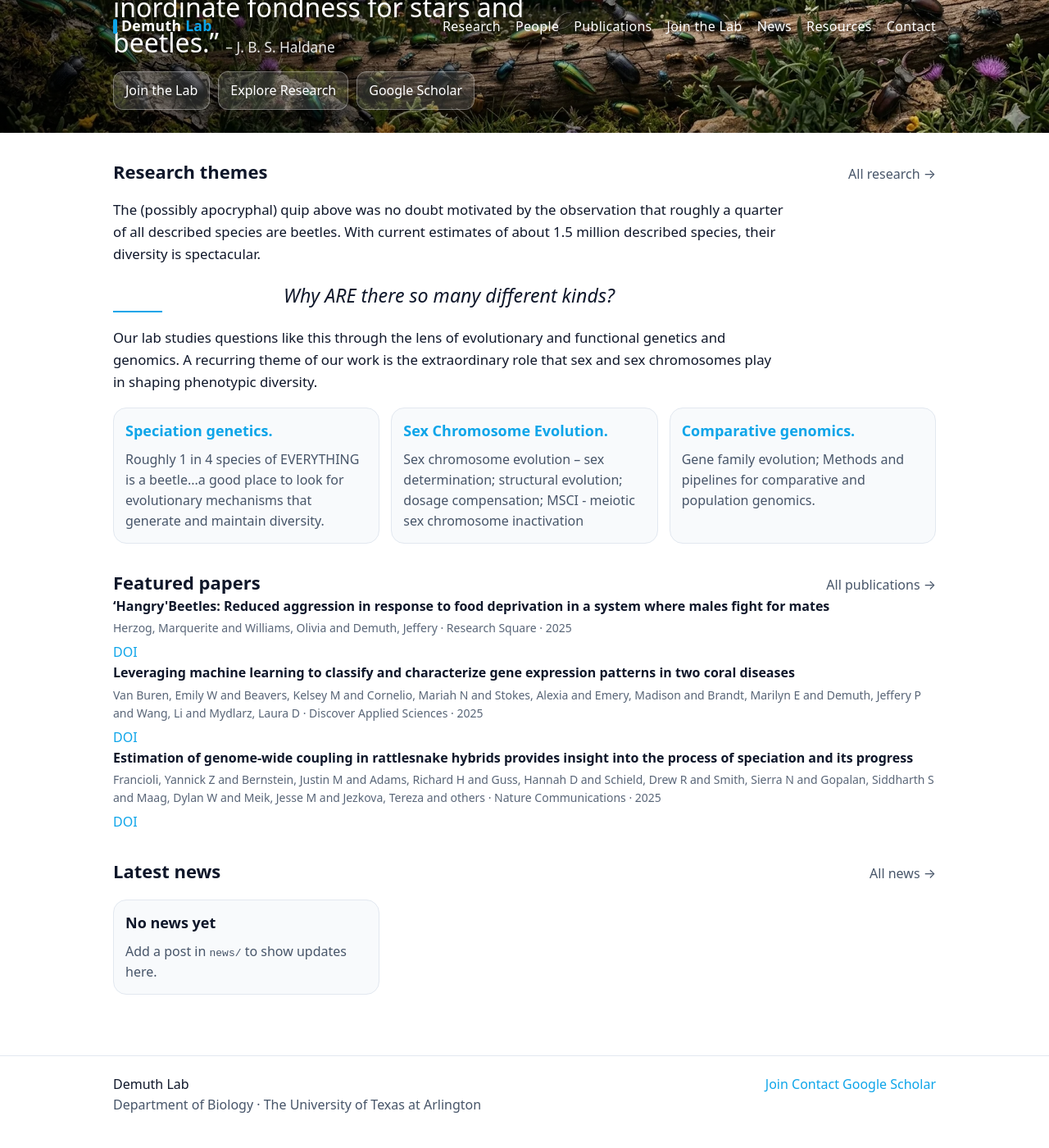
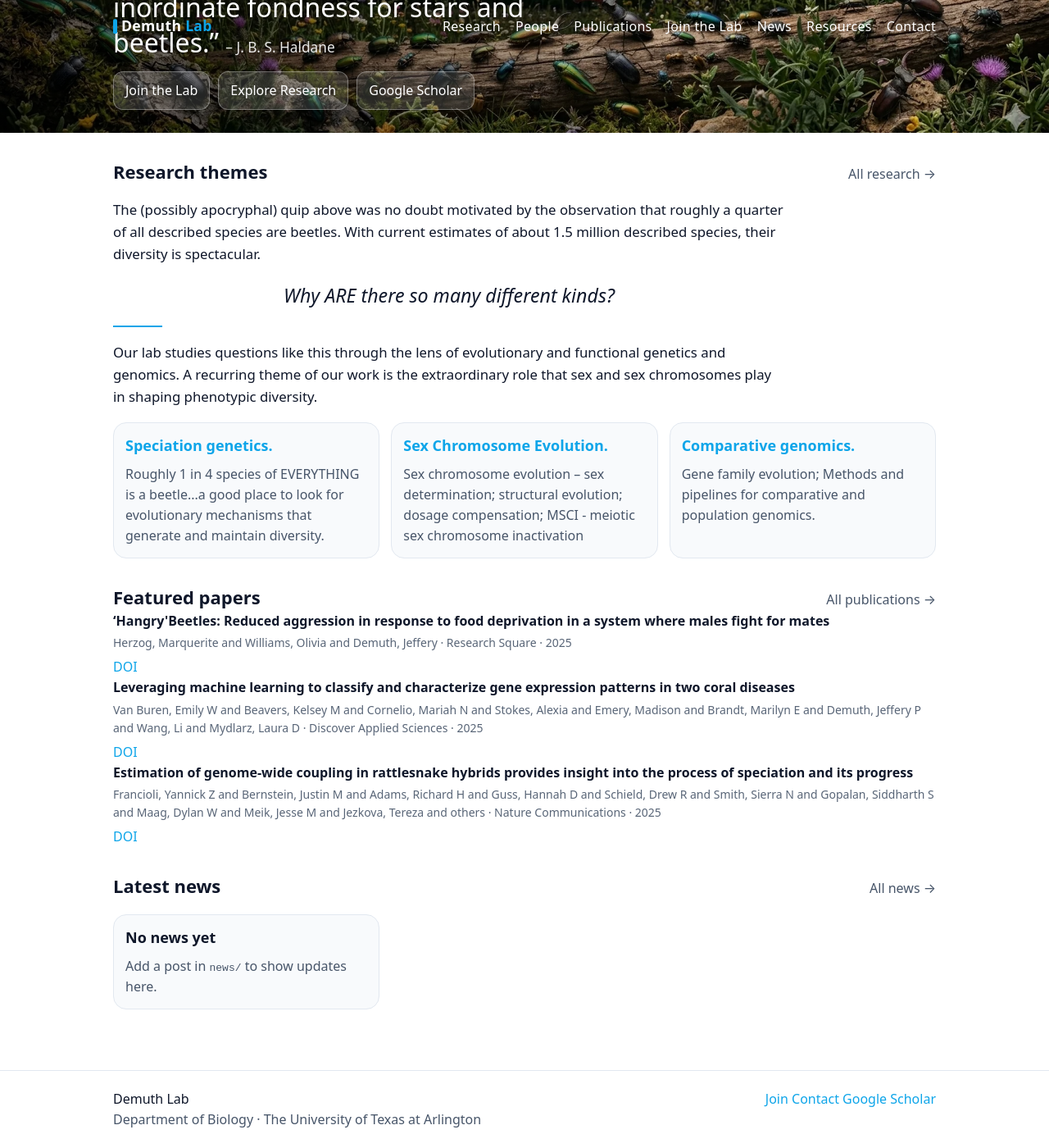
Before and after one commit to demuth-lab/demuth-lab.github.io, a Jekyll site: the page built from index.md, in a window 1280 px wide and 1400 px high, scrolled down 219 px. Shown: the whole window at 82% size. Built offline with Jekyll 4.4.1, drawn with Linux system fonts in a browser that asks for light colours.

Commit message:
Update main.css

```diff
--- a/assets/css/main.css
+++ b/assets/css/main.css
@@ -352,7 +352,7 @@ a:hover{
   display:block;
   width:60px;
   height:2px;
-  margin:0 0 18px 0;
+  margin:18px 0 18px 0;
   background:var(--accent);
 }
 
```
